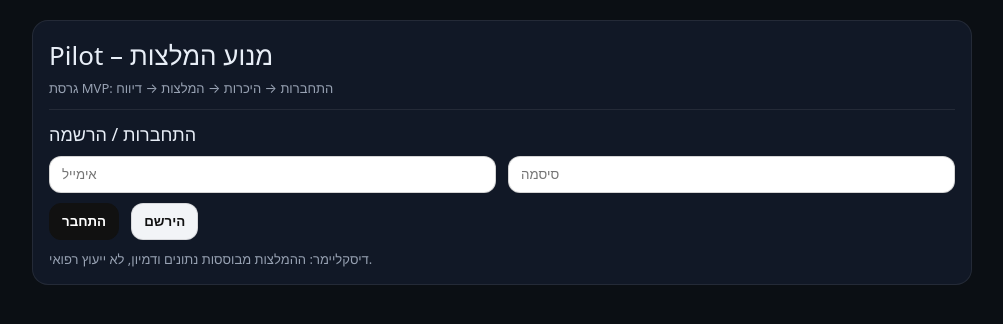
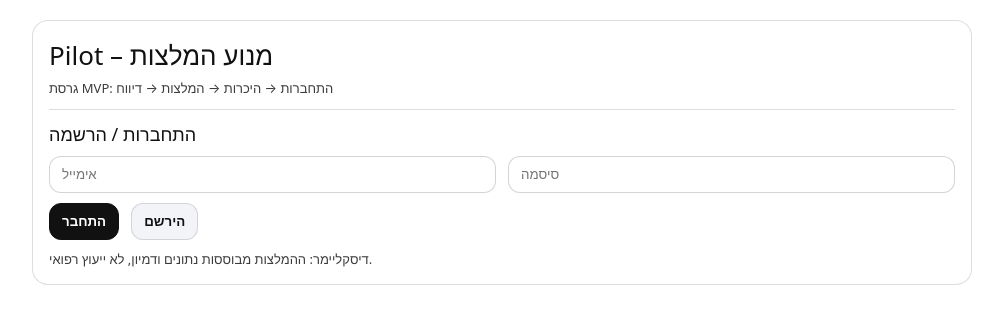
Before and after one commit to tomertalker/ma-maashnim-hayom, a Next.js app: page / in a window 1280 px wide. Shown: the top 324 px of the page, without its empty margins (138-1141 px from the left). Built offline with nearby package versions, Linux system fonts and the light colour scheme; no server answers.

Commit message:
Update globals.css

```diff
--- a/styles/globals.css
+++ b/styles/globals.css
@@ -128,3 +128,82 @@ a { color: inherit; text-decoration: none; }
   border: 1px solid rgba(17,17,17,0.18);
   border-radius: 12px;
 }
+:root{
+  --bg: #ffffff;
+  --text: #111111;
+  --muted: #3b3b3b;
+
+  --card: #ffffff;
+  --surface: #f2f4f7;
+  --border: rgba(17,17,17,0.14);
+
+  --primary: #111111;
+  --primaryText: #ffffff;
+
+  --danger: #b00020;
+  --dangerText: #ffffff;
+}
+
+@media (prefers-color-scheme: dark){
+  :root{
+    --bg: #0b0f14;
+    --text: #f5f7fa;
+    --muted: rgba(245,247,250,0.75);
+
+    --card: #121821;
+    --surface: #1a2230;
+    --border: rgba(245,247,250,0.14);
+
+    /* חשוב: כפתור Primary בדארק צריך להיות קריא */
+    --primary: #f5f7fa;
+    --primaryText: #111111;
+
+    --danger: #ff4d6d;
+    --dangerText: #111111;
+  }
+}
+
+/* בסיס */
+body{
+  background: var(--bg);
+  color: var(--text);
+}
+
+/* כרטיסים */
+.card{
+  background: var(--card);
+  border: 1px solid var(--border);
+  color: var(--text);
+}
+
+.h1,.h2{ color: var(--text); }
+.small{ color: var(--muted); }
+
+/* כפתורים */
+.btn{
+  background: var(--surface);
+  border: 1px solid var(--border);
+  color: var(--text) !important;
+  border-radius: 12px;
+  font-weight: 700;
+}
+
+.btnPrimary{
+  background: var(--primary) !important;
+  border-color: var(--primary) !important;
+  color: var(--primaryText) !important;
+}
+
+.btnDanger{
+  background: var(--danger) !important;
+  border-color: var(--danger) !important;
+  color: var(--dangerText) !important;
+}
+
+.badge{
+  background: rgba(127,127,127,0.16);
+  color: var(--text) !important;
+  padding: 6px 10px;
+  border-radius: 999px;
+  font-weight: 800;
+}
```
